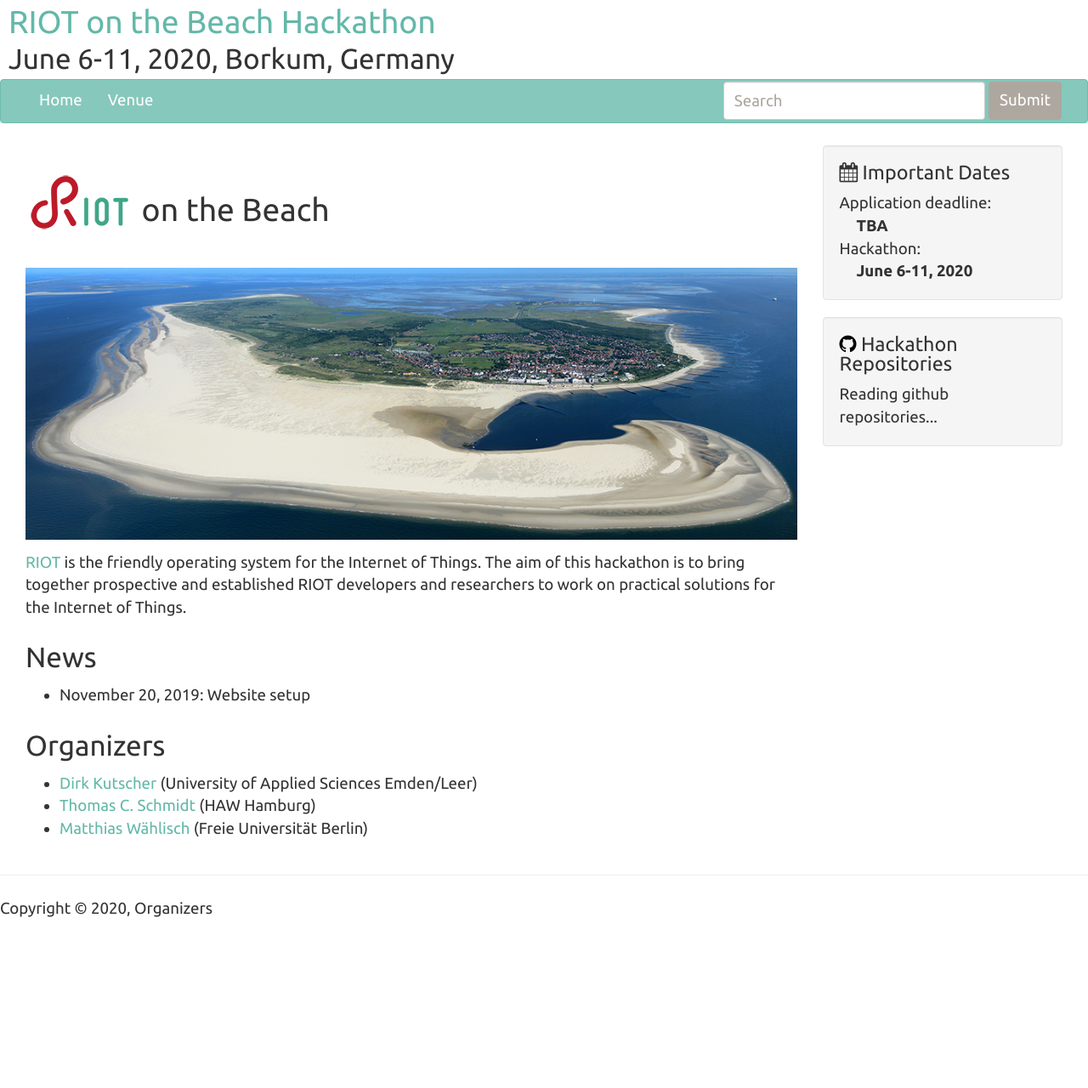
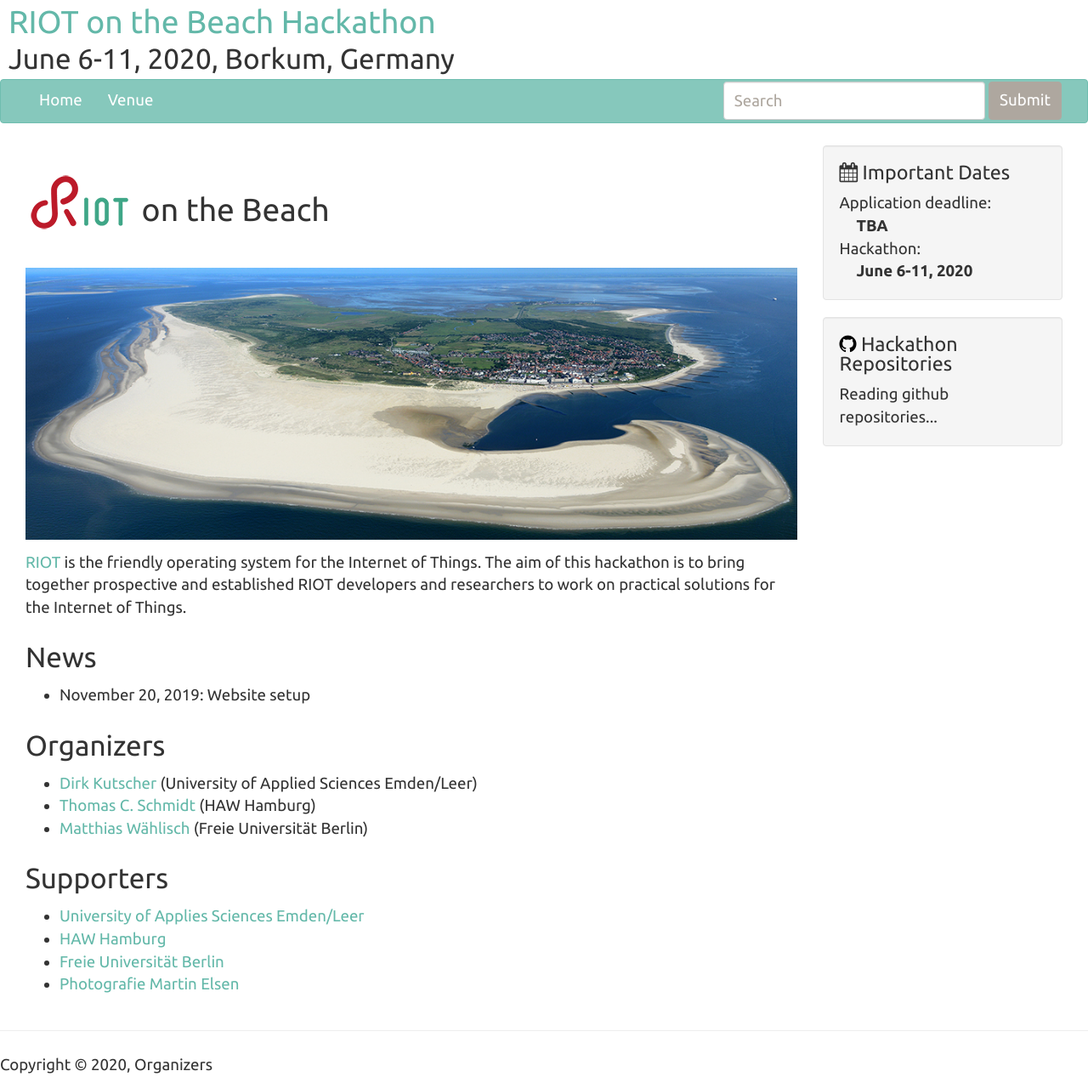
Before and after one commit to rob-hackathon/rob-hackathon.github.io, a Jekyll site: the page built from index.md, in a window 1280 px wide. Shown: the whole page at 85% size. Built offline with Jekyll 4.4.1, drawn with Linux system fonts in a browser that asks for light colours; nearby versions of some CDN libraries; before the commit the page ends 1096 px from its top, so only the background shows below that.

Commit message:
added supporters

```diff
--- a/index.md
+++ b/index.md
@@ -24,3 +24,10 @@
 - [Dirk Kutscher](http://dirk-kutscher.info/) (University of Applied Sciences Emden/Leer)
 - [Thomas C. Schmidt](http://inet.haw-hamburg.de/members/schmidt) (HAW Hamburg)
 - [Matthias W&auml;hlisch](http://www.mi.fu-berlin.de/en/inf/groups/ilab/members/waehlisch.html) (Freie Universit&auml;t Berlin)
+
+## Supporters
+
+- [University of Applies Sciences Emden/Leer](https://www.hs-emden-leer.de/en/)
+- [HAW Hamburg](https://www.haw-hamburg.de/english.html)
+- [Freie Universit&auml;t Berlin](https://www.fu-berlin.de)
+- [Photografie Martin Elsen](https://luftbild.fotograf.de/)
```
